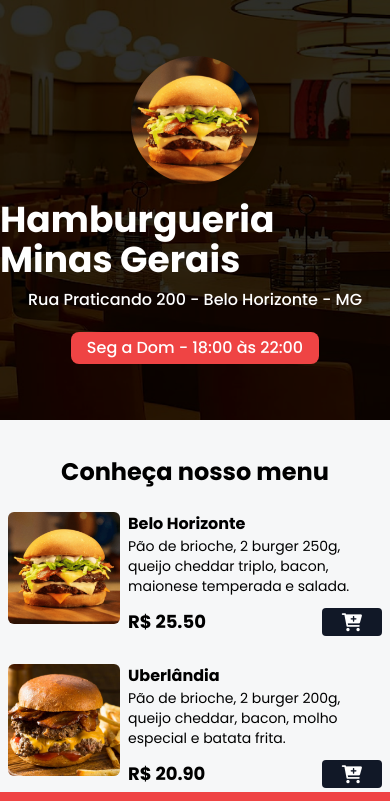
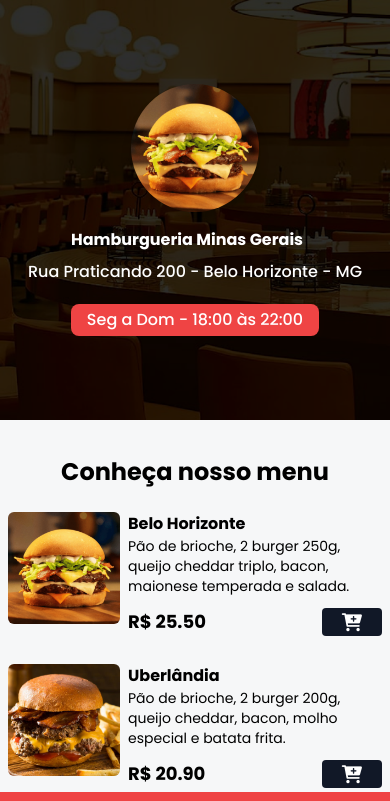
Before and after one commit to JhonatanSamuel/Cardapio, a website: page index.html in a window 390 px wide. Shown: the top 801 px of the page. Drawn offline with nearby package versions, Linux system fonts and the light colour scheme.

Commit message:
Configurando title html

```diff
--- a/index.html
+++ b/index.html
@@ -42,9 +42,9 @@
             <img src="./assets/hamb-1.png" alt="Logo Hamburgueria MG"
                 class="w-32 h-32 rounded-full shadow-lg hover:scale-110 duration-200">
 
-            <h1 class="text-4xl mt-4 mb-2 font-bold text-white ">Hamburgueria Minas Gerais</h1>
+            <h1 class="text-1xl mt-4 mb-2 mr-4 font-bold text-white md:text-4xl">Hamburgueria Minas Gerais</h1>
 
-            <span class="text-white font-medium">Rua Praticando 200 - Belo Horizonte - MG </span>
+            <span class="text-white font-medium md:text-1xl">Rua Praticando 200 - Belo Horizonte - MG </span>
 
             <div class="bg-green-600 px-4 py-1 rounded-lg mt-5" id="date-span">
                 <span class="text-white font-medium">Seg a Dom - 18:00 às 22:00</span>
--- a/script.js
+++ b/script.js
@@ -173,7 +173,7 @@ checkoutBtn.addEventListener("click", function(){
     }).join("")
 
     const message = encodeURIComponent(cartItems)
-    const phone = "31992151518"
+    const phone = alert("Nenhum número cadastrado para fazer pedido!")
 
     window.open(`https://wa.me/${phone}?text=${message} Endereço: ${addressInput.value}`, "_blank")
 
```
Also changed, not shown: styles/output.css.
